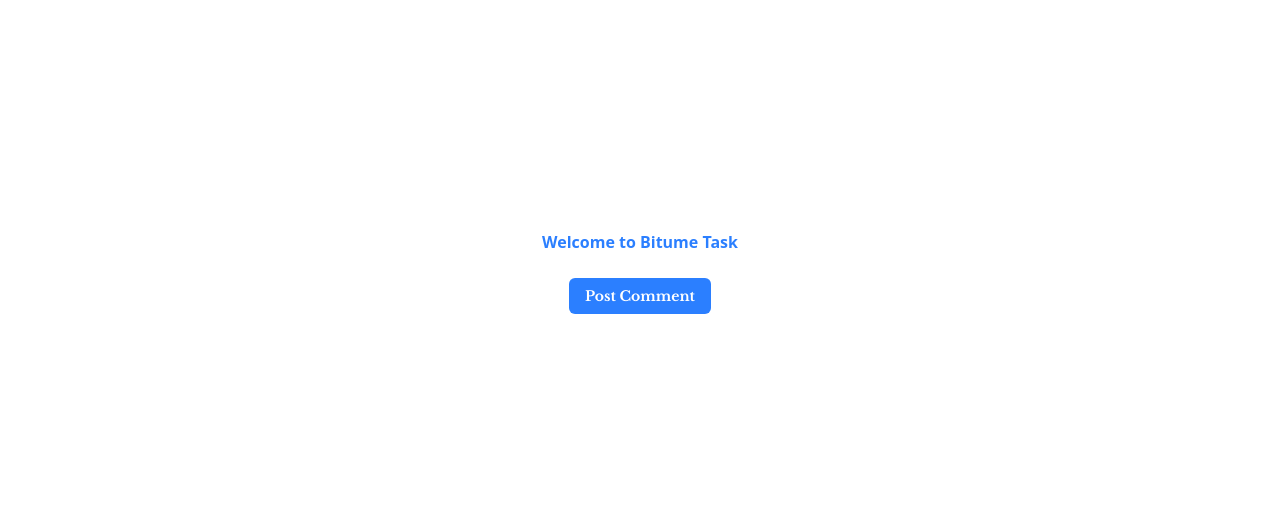
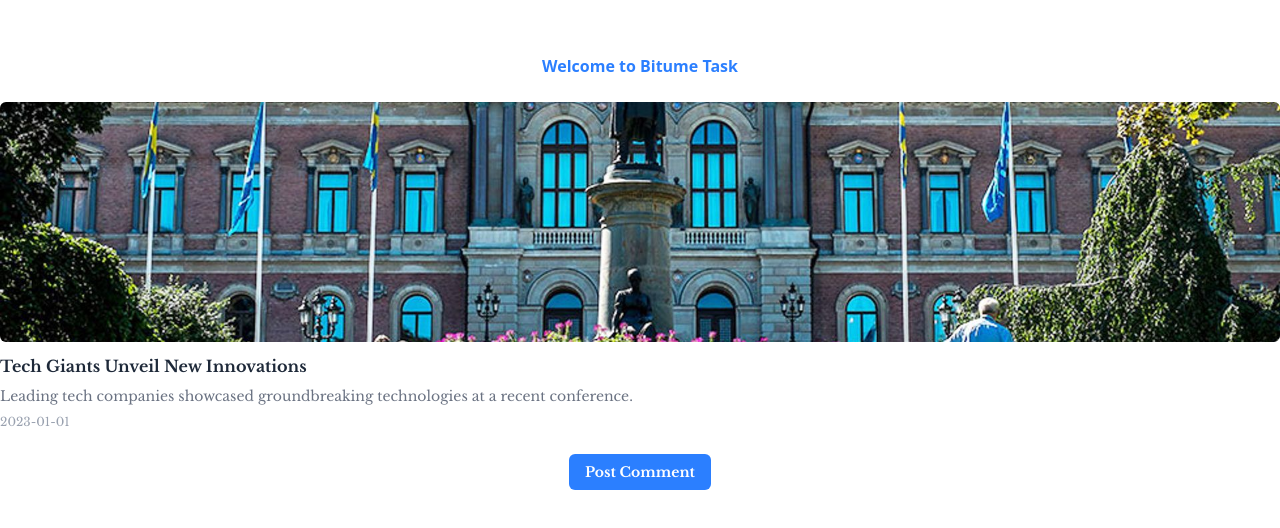
Before and after one commit to Anikhe00/bitume_newfeed_task, a React (Vite) app: page / in a window 1280 px wide. Shown: the part 128-656 px from the top of the page. Built offline with nearby package versions, Linux system fonts and the light colour scheme.

Commit message:
Create reusable news card component

```diff
--- a/package.json
+++ b/package.json
@@ -10,6 +10,7 @@
     "preview": "vite preview"
   },
   "dependencies": {
+    "@tailwindcss/line-clamp": "^0.4.4",
     "@tailwindcss/vite": "^4.1.17",
     "classnames": "^2.5.1",
     "react": "^19.2.0",
--- a/src/App.tsx
+++ b/src/App.tsx
@@ -1,9 +1,18 @@
 import Button from "./components/Button";
+import NewsCard from "./components/NewsCard";
+import Image from "./assets/uppsala university.jpg";
 
 const App = () => {
   return (
     <div className="h-dvh w-full flex flex-col gap-6 items-center justify-center">
       <p className="font-bold text-blue-500">Welcome to Bitume Task</p>
+      <NewsCard
+        title="Tech Giants Unveil New Innovations"
+        description="Leading tech companies showcased groundbreaking technologies at a recent conference."
+        date="2023-01-01"
+        image={Image}
+        onClick={() => console.log("Click")}
+      />
       <Button className="bg-blue-500 hover:bg-blue-600 text-white">
         Post Comment
       </Button>
--- /dev/null
+++ b/src/components/NewsCard.tsx
@@ -0,0 +1,27 @@
+import type { NewsCardProps } from "../interfaces";
+
+const NewsCard = ({
+  title,
+  description,
+  date,
+  image,
+  onClick,
+}: NewsCardProps) => {
+  return (
+    <article
+      className="w-full h-auto flex flex-col gap-3 cursor-pointer"
+      onClick={onClick}
+    >
+      <img className="w-full h-60 object-cover rounded-md" src={image} alt="" />
+      <div className="flex flex-col gap-2">
+        <p className="text-base font-libre font-bold text-gray-800">{title}</p>
+        <p className="text-sm font-libre truncate line-clamp-2 text-gray-500">
+          {description}
+        </p>
+        <p className="text-xs font-libre text-gray-400">{date}</p>
+      </div>
+    </article>
+  );
+};
+
+export default NewsCard;
```
Also changed, not shown: src/interfaces/index.ts (+8 -0 lines), src/assets/uppsala university.jpg (added), 1 other file (tests, documents, lock files or other folders).
